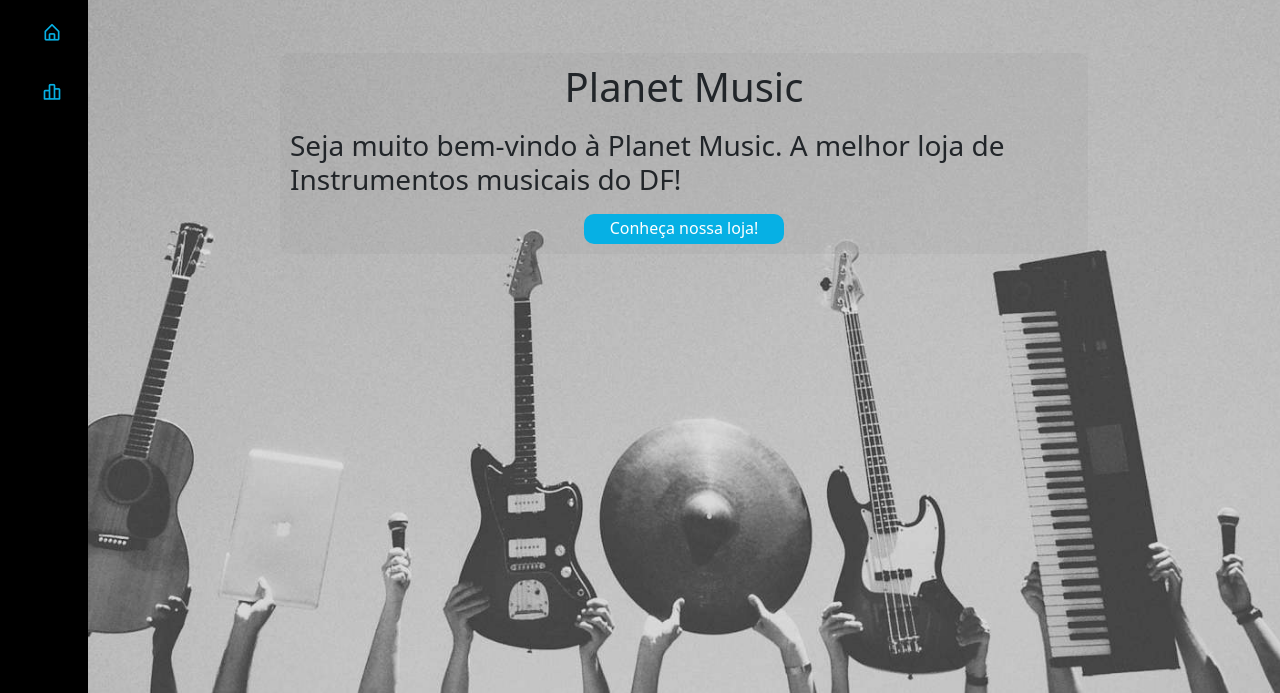
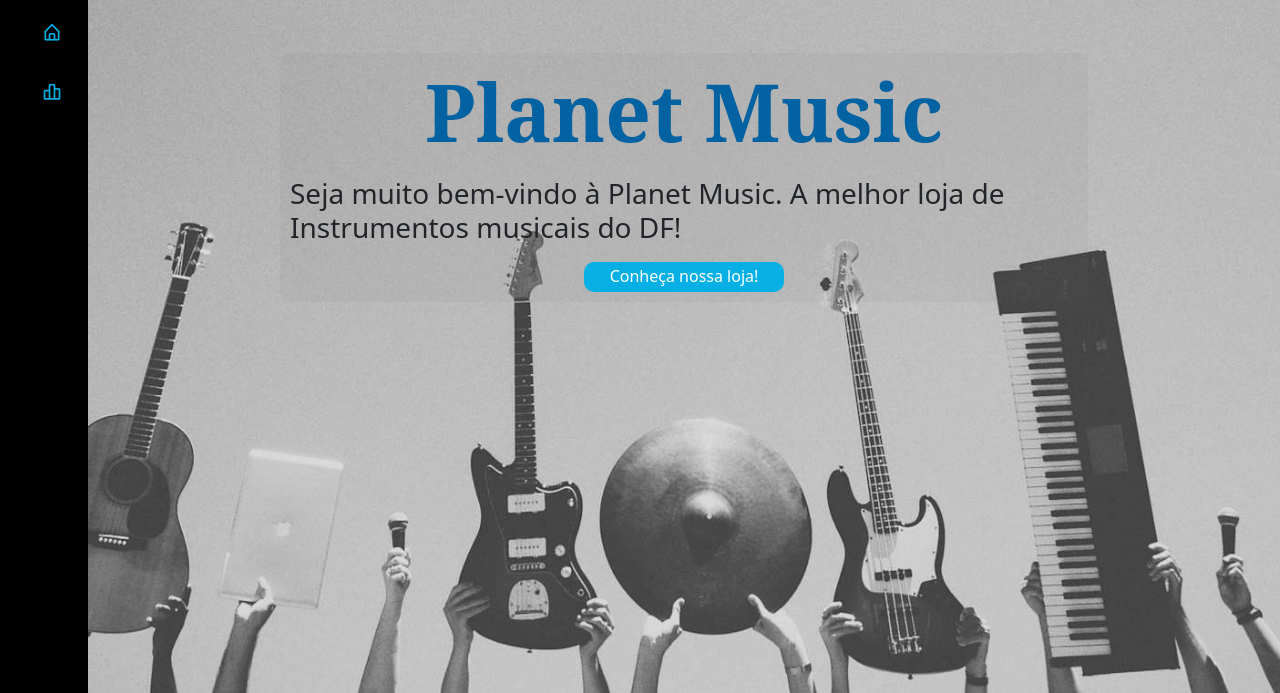
Before and after one commit to CesarAmaru/planet-muisic, a plain HTML site: page index.html in a window 1280 px wide. Shown: the part 107-800 px from the top of the page. Drawn offline with nearby package versions, Linux system fonts and the light colour scheme.

Commit message:
Fonte do homepage

```diff
--- a/index.html
+++ b/index.html
@@ -7,6 +7,7 @@
     <link rel="stylesheet" href="styles/style.css">
     <link href="https://cdn.jsdelivr.net/npm/bootstrap@5.0.2/dist/css/bootstrap.min.css" rel="stylesheet" integrity="sha384-EVSTQN3/azprG1Anm3QDgpJLIm9Nao0Yz1ztcQTwFspd3yD65VohhpuuCOmLASjC" crossorigin="anonymous">
     <link href='https://unpkg.com/boxicons@2.1.4/css/boxicons.min.css' rel='stylesheet'>
+
 </head>
 <body>
     <nav class="sidebar close">
@@ -45,7 +46,7 @@
     </nav>
     <main>
         <div class="main-div">
-            <h1>Planet Music</h1>
+            <h1 style="font-family: 'Noto Serif';">Planet Music</h1>
             <h3>Seja muito bem-vindo à Planet Music. A melhor loja de Instrumentos musicais do DF!</h3>
             <a href="pags/mainpage.html" class="saibamais">Conheça nossa loja!</a>
         </div>
--- a/styles/style.css
+++ b/styles/style.css
@@ -4,6 +4,10 @@
     padding: 0px;
     box-sizing: border-box;
 }
+
+@import url('https://fonts.googleapis.com/css2?family=Noto+Serif:ital,wght@0,100..900;1,100..900&display=swap');
+
+
 
 :root{
     /* CORES PADRÕES */
@@ -190,6 +194,11 @@ main .main-div{
     padding: 10px;
     max-height: 600px;
     border-radius: 10px;
+    & h1{
+        font-size: 5em;
+        color: var(--cor-texto-logo);
+        font-weight: 800;
+    }
 }
 
 .main-div .saibamais{
```
